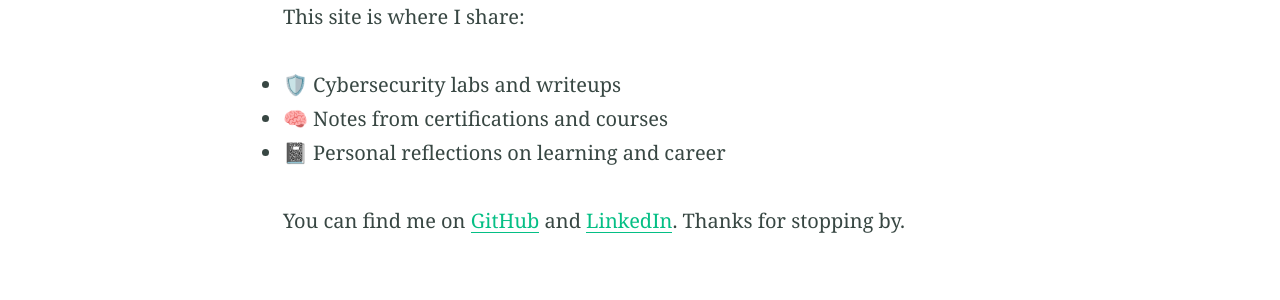
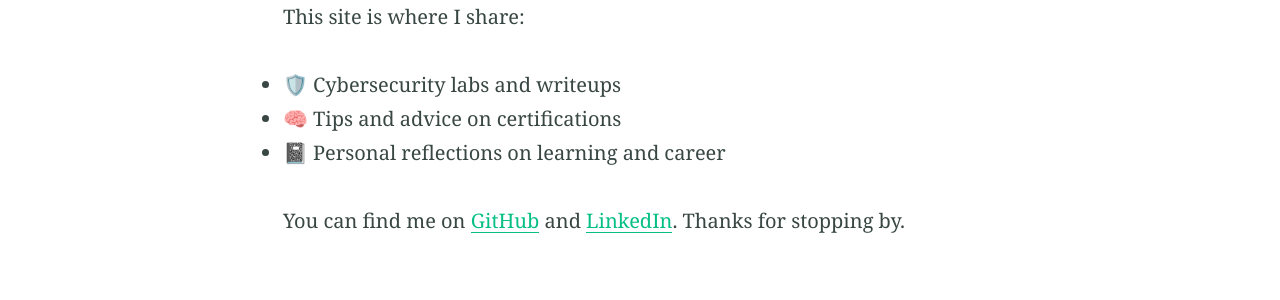
Before and after one commit to 4nthvny/4nthvny.github.io, a Jekyll site: the page built from aboutme.md, in a window 1280 px wide. Shown: the part 367-667 px from the top of the page. Built offline with Jekyll 4.4.1, drawn with Linux system fonts in a browser that asks for light colours.

Commit message:
Update aboutme.md

```diff
--- a/aboutme.md
+++ b/aboutme.md
@@ -9,7 +9,7 @@ Hi, I'm Anthony Rivera — a cybersecurity student and aspiring security profess
 
 This site is where I share:
 - 🛡️ Cybersecurity labs and writeups
-- 🧠 Notes from certifications and courses
+- 🧠 Tips and advice on certifications
 - 📓 Personal reflections on learning and career
 
 You can find me on [GitHub](https://github.com/4nthvny) and [LinkedIn](https://www.linkedin.com/in/anthony-d-rivera/). Thanks for stopping by.
```
